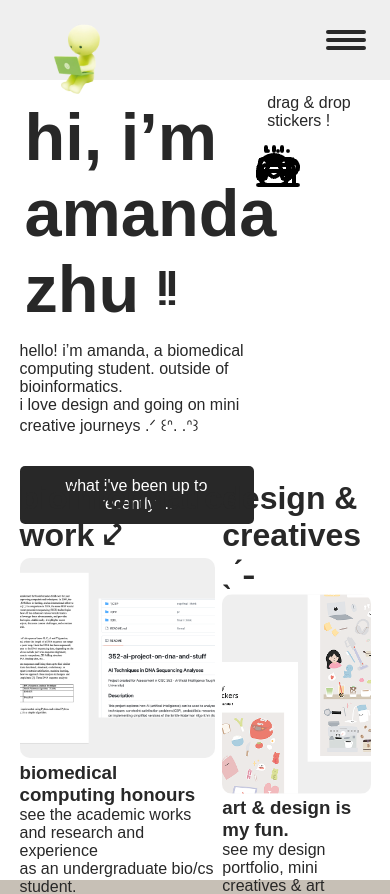
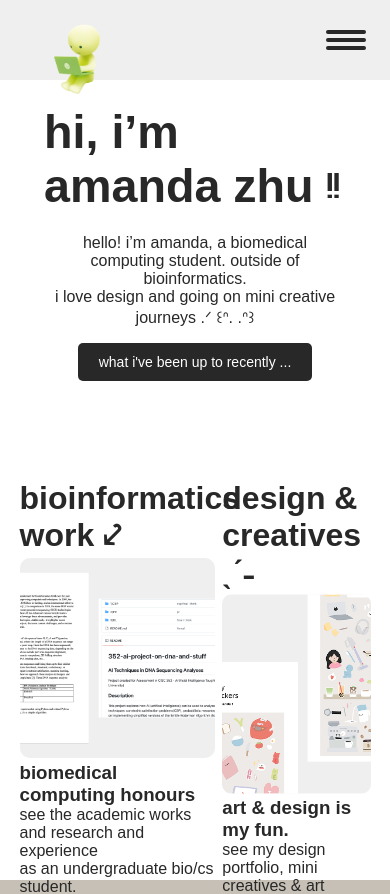
Before and after one commit to jamsnhoney/amandazhu, a React (Create React App) app: page / in a window 390 px wide. Shown: the top 894 px of the page. Built offline with nearby package versions, Linux system fonts and the light colour scheme.

Commit message:
homepagestuff

```diff
--- a/src/components/Footer.js
+++ b/src/components/Footer.js
@@ -12,7 +12,7 @@ function Footer() {
     return(
         <main className="footer-MAIN">
             <div className="footer-LEFT">
-                <p> design & coded by amanda zhu (april 2025) </p>
+                <p> design & coded by amanda zhu</p>
             </div>
             <div className="footer-MIDDLE">
                 <img src={smiskiii}/>
--- a/src/pages/Homepage.js
+++ b/src/pages/Homepage.js
@@ -1,38 +1,68 @@
-import React from "react";
-import { useEffect } from "react";
-import "../pwetty/Homepage.css"
+import React, { useEffect, useState } from "react";
+import "../pwetty/Homepage.css";
 import { dragElement } from "../functions/HomepageStickersFx";
 
-import sticker1 from "../assets/icons/cake.png"
-import sticker2 from "../assets/icons/coffee.png"
-import sticker3 from "../assets/icons/turtle.png"
+import sticker1 from "../assets/icons/cake.png";
+import sticker2 from "../assets/icons/coffee.png";
+import sticker3 from "../assets/icons/turtle.png";
 
 function Homepage() {
+  const [isMobile, setIsMobile] = useState(false);
+
+  // Check screen size for responsiveness
   useEffect(() => {
+    const handleResize = () => {
+      if (window.innerWidth <= 768) {
+        setIsMobile(true);
+      } else {
+        setIsMobile(false);
+      }
+    };
+
+    handleResize(); // Check size on initial load
+    window.addEventListener("resize", handleResize); // Re-check on window resize
+
+    return () => {
+      window.removeEventListener("resize", handleResize);
+    };
+  }, []);
+
+  useEffect(() => {
+    if (!isMobile) {
       const stickers = document.querySelectorAll('.stkr');
       stickers.forEach((sticker) => {
         sticker.style.position = "absolute";
         dragElement(sticker);
       });
-    }, []);
+    }
+  }, [isMobile]);
 
-    return(
+  return (
     <main className="homepage-main">
       <div className="homepage-LEFT">
-            </div>
-            <div className="homepage-title">
-                <h1> hi, i’m amanda zhu ᵎᵎ  </h1>
-                <p> hello! i’m amanda, a biomedical computing student. outside of bioinformatics. <br></br>
-                     i love design and going on mini creative journeys .ᐟ  ꒰ᐢ. .ᐢ꒱</p>
-                <button> what i've been up to recently ...</button>
-            </div>
-            <div className="homepage-RIGHT">
-                <p> drag & drop stickers ! </p>
-                <img src={sticker1} alt="." id="gc_stkr" className = 'stkr'/>
-                <img src={sticker2} alt="." id="pr_stkr" className = 'stkr'/>
-                <img src={sticker3} alt="." id="yc_stkr" className = 'stkr'/>
+        {/* Left side can be used for other content if needed */}
       </div>
 
+      <div className="homepage-title">
+        <h1>hi, i’m amanda zhu ᵎᵎ</h1>
+        <p>
+          hello! i’m amanda, a biomedical computing student. outside of bioinformatics. <br />
+          i love design and going on mini creative journeys .ᐟ  ꒰ᐢ. .ᐢ꒱
+        </p>
+        <button>what i've been up to recently ...</button>
+      </div>
+
+      <div className={`homepage-RIGHT ${isMobile ? "no-stickers" : ""}`}>
+        {/* Hide text on mobile */}
+        {!isMobile && <p>drag & drop stickers !</p>}
+        {!isMobile && (
+          <>
+            <img src={sticker1} alt="sticker 1" className="stkr" />
+            <img src={sticker2} alt="sticker 2" className="stkr" />
+            <img src={sticker3} alt="sticker 3" className="stkr" />
+          </>
+        )}
+      </div>
     </main>
   );
 }
--- a/src/pwetty/Homepage.css
+++ b/src/pwetty/Homepage.css
@@ -12,17 +12,20 @@
   .homepage-title {
     width: 60vw;
   }
+
   .homepage-main h1 {
     color: #282828;
     padding: 5px;
     padding-top: 8%;
     font-size: 50pt;
   }
+
   .homepage-title p {
     color: #282828;
     padding-top: 10px;
     padding-bottom: 30px;
   }
+
   .homepage-title button {
     background-color: #282828;
     color: white;
@@ -33,19 +36,63 @@
     cursor: pointer;
     transition: all 0.3s ease;
   }
+
   .homepage-title button:hover {
     background: none;
     border: 1px solid #282828;
     color: #282828;
   }
 
-
   /* RIGHT SIDE */
   .homepage-RIGHT {
     width: 35vw;
     position: relative;
+    text-align: left; /* Ensure text is left-aligned */
   }
+
   .homepage-RIGHT p {
     padding: 10%;
-    justify-content: flex-end;
+    justify-content: flex-start; /* Left justify the text */
   }
+
+  /* Hide stickers and text on mobile */
+  .no-stickers .stkr,
+  .no-stickers p {
+    display: none;
+  }
+
+  /* Responsiveness */
+  @media (max-width: 768px) {
+    .homepage-main {
+      flex-direction: column;
+      align-items: center;
+    }
+
+    .homepage-title {
+      width: 80%;
+      text-align: center;
+    }
+
+    .homepage-RIGHT {
+      width: 80%;
+      margin-top: 20px;
+      text-align: left; /* Keep text aligned left */
+    }
+
+    .homepage-main h1 {
+      font-size: 35pt;
+      padding-top: 8%;
+      text-align: left;
+    }
+
+    .homepage-title p {
+      padding: 5px;
+      font-size: 16px;
+      padding-top: 5%;
+      padding-bottom: 5%;
+    }
+
+    .homepage-title button {
+      font-size: 14px;
+    }
+  }
```
Lines whose indentation alone changed are shown as unchanged.
